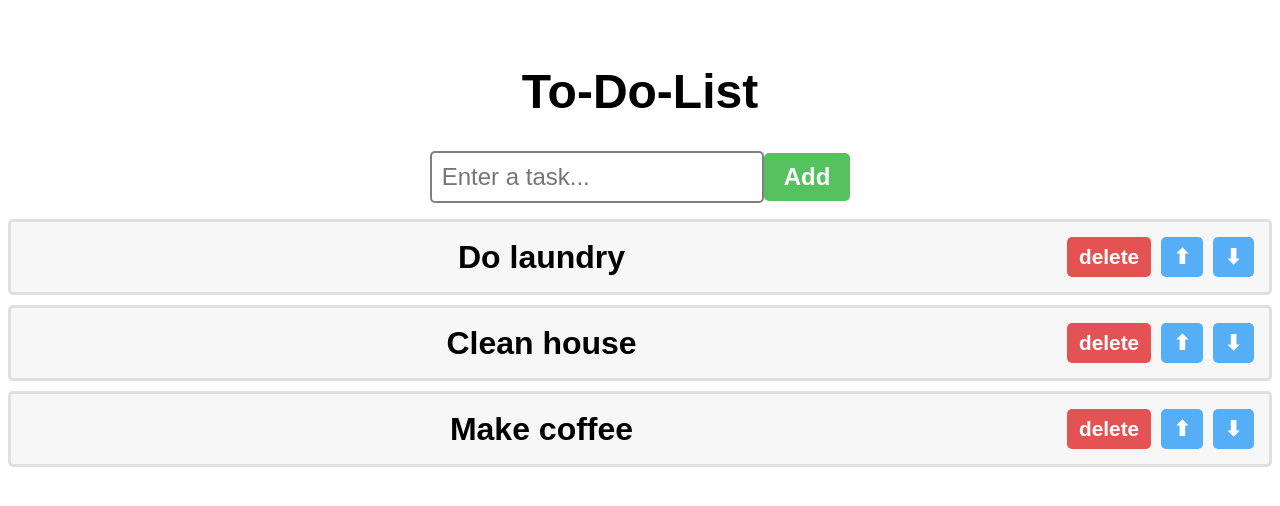
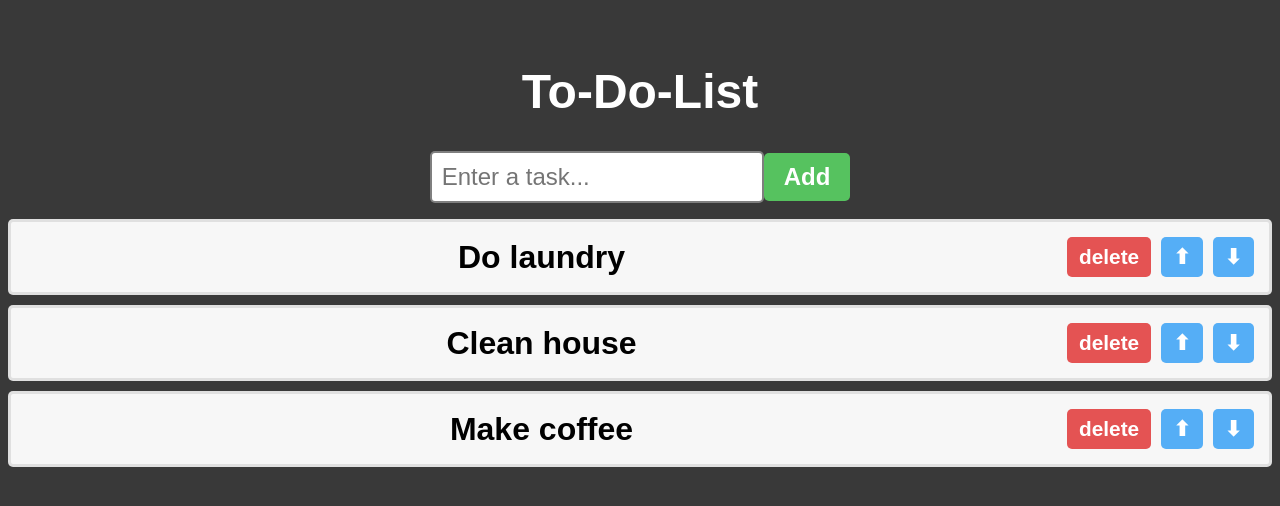
Before and after one commit to Effel0399/react-todolist, a React (Vite) app in the folder todolist-app/: page / in a window 1280 px wide. Shown: the top 506 px of the page. Built offline with nearby package versions, Linux system fonts and the light colour scheme.

Commit message:
adjusted background and text color

```diff
--- a/todolist-app/src/index.css
+++ b/todolist-app/src/index.css
@@ -1,3 +1,7 @@
+body{
+  background-color: hsla(0, 0%, 0%, 0.778);
+}
+
 .todo-list{
   font-family: Arial, Helvetica, sans-serif;
   text-align: center;
@@ -5,6 +9,7 @@
 }
 h1{
   font-size: 3rem;
+  color: white;
 }
 
 button{
```
